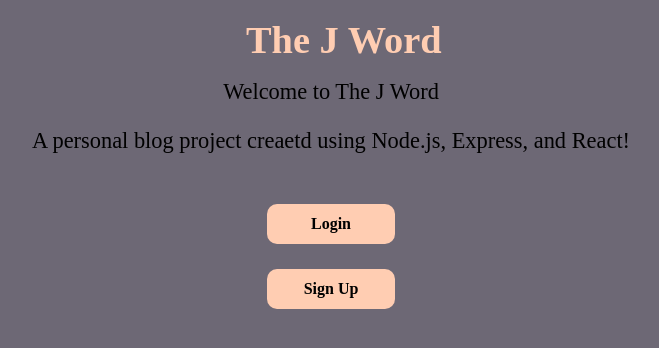
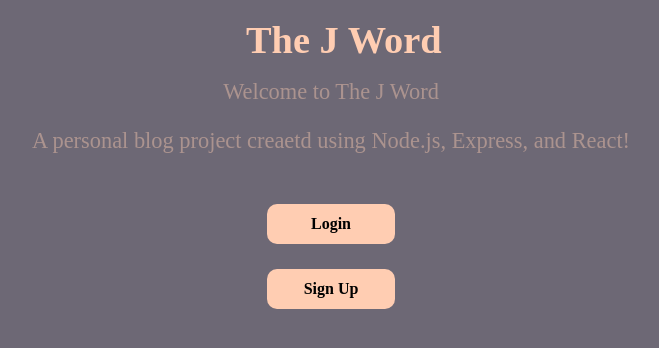
Before and after one commit to jkor2/blog_post_fullstack, a React (Create React App) app in the folder frontend/: page / in a window 1280 px wide. Shown: the top 348 px of the page, without its empty margins (309-968 px from the left). Built offline with nearby package versions, Linux system fonts and the light colour scheme.

Commit message:
Updated css

```diff
--- a/frontend/src/styles.css
+++ b/frontend/src/styles.css
@@ -28,6 +28,7 @@
   justify-content: center;
   align-items: center;
   margin-bottom: 2%;
+  color: #ffcdb26d;
 }
 .login-singup {
   height: 10%;
```
